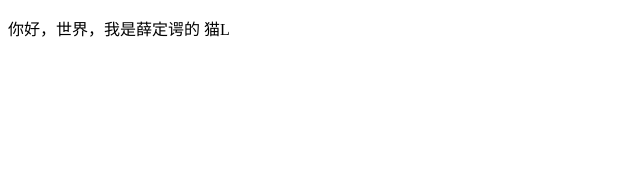
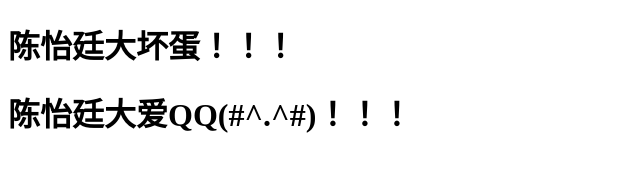
Before and after one commit to Halcyon509/hal-one, a plain HTML site: page new.html in a window 1280 px wide. Shown: the whole page, without its empty margins (0-640 px from the left). Drawn offline with Linux system fonts and the light colour scheme.

Commit message:
Update new.html

```diff
--- a/new.html
+++ b/new.html
@@ -7,10 +7,10 @@
 </head>
 <body>
 
-    <p>你好，世界，我是薛定谔的 猫L</p>
+    <h1>陈怡廷大坏蛋！！！</h1>
     <meta charset="utf-8" >
     <title>11111</title>
+<h1>陈怡廷大爱QQ(#^.^#)！！！</h1>
 
-    <img src=""
 </body>
 </html>
```
